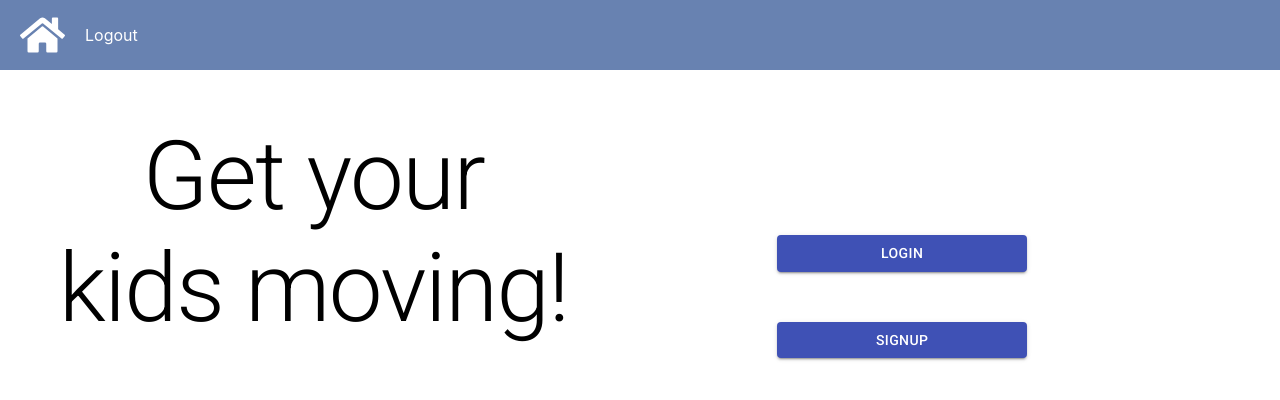
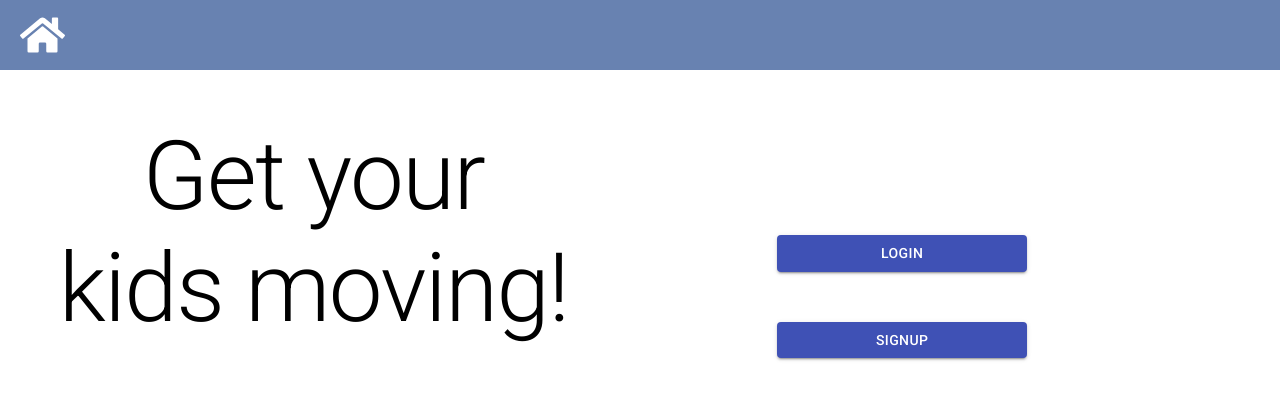
Before and after one commit to capstone-aphrodite/capstone, a React (Create React App) app: page / in a window 1280 px wide. Shown: the top 400 px of the page. Built offline with nearby package versions, Linux system fonts and the light colour scheme; no server answers.

Commit message:
feat(logoutButton): Changes button so it only appears if user is logged in

```diff
--- a/src/Components/Navbar.js
+++ b/src/Components/Navbar.js
@@ -1,33 +1,38 @@
 import React from 'react';
-import { Link } from 'react-router-dom';
+import { Link, Redirect } from 'react-router-dom';
 import { FontAwesomeIcon } from '@fortawesome/react-fontawesome';
 import { faHome } from '@fortawesome/free-solid-svg-icons';
 import { connect } from 'react-redux';
 import PropTypes from 'prop-types';
 import { logout } from '../Store';
 
-export function Navbar({handleClick}) {
+export function Navbar({handleClick, isLoggedIn}) {
   return (
     <div>
       <nav id="nav">
         <Link to="/">
           <FontAwesomeIcon id="home" icon={faHome} />
         </Link>
-        <Link to='/' onClick={handleClick}>
-          Logout
-        </Link>
+        {isLoggedIn ? <button onClick={handleClick}>
+          Logout</button>
+        : <Redirect to='/'/>}
       </nav>
     </div>
   );
 }
 
-const mapDispatch = dispatch => {
+const mapState = state => {
+  return {
+    isLoggedIn: !!state.firstName
+  }
+}
+const mapDispatch = (dispatch) => {
   return {
     handleClick: () => dispatch(logout())
   }
 }
 
-export default connect(null, mapDispatch)(Navbar)
+export default connect(mapState, mapDispatch)(Navbar)
 
 Navbar.propTypes = {
   handleClick: PropTypes.func.isRequired
--- a/src/Routes.js
+++ b/src/Routes.js
@@ -17,6 +17,7 @@ class Routes extends Component {
   async componentDidMount() {
     await this.props.authMe();
   }
+
   render() {
     const { isLoggedIn } = this.props;
     return (
@@ -43,7 +44,6 @@ class Routes extends Component {
 }
 
 const mapState = (state) => {
-  console.log(state);
   return {
     isLoggedIn: !!state.firstName,
   };
--- a/src/Store/index.js
+++ b/src/Store/index.js
@@ -68,7 +68,7 @@ export const addKid = kidInfo => {
   };
 };
 
-export const logout = () => async dispatch => {
+export const logout = (history) => async dispatch => {
   try {
     await axios.post('/auth/logout');
     dispatch(_logoutUser());
```
